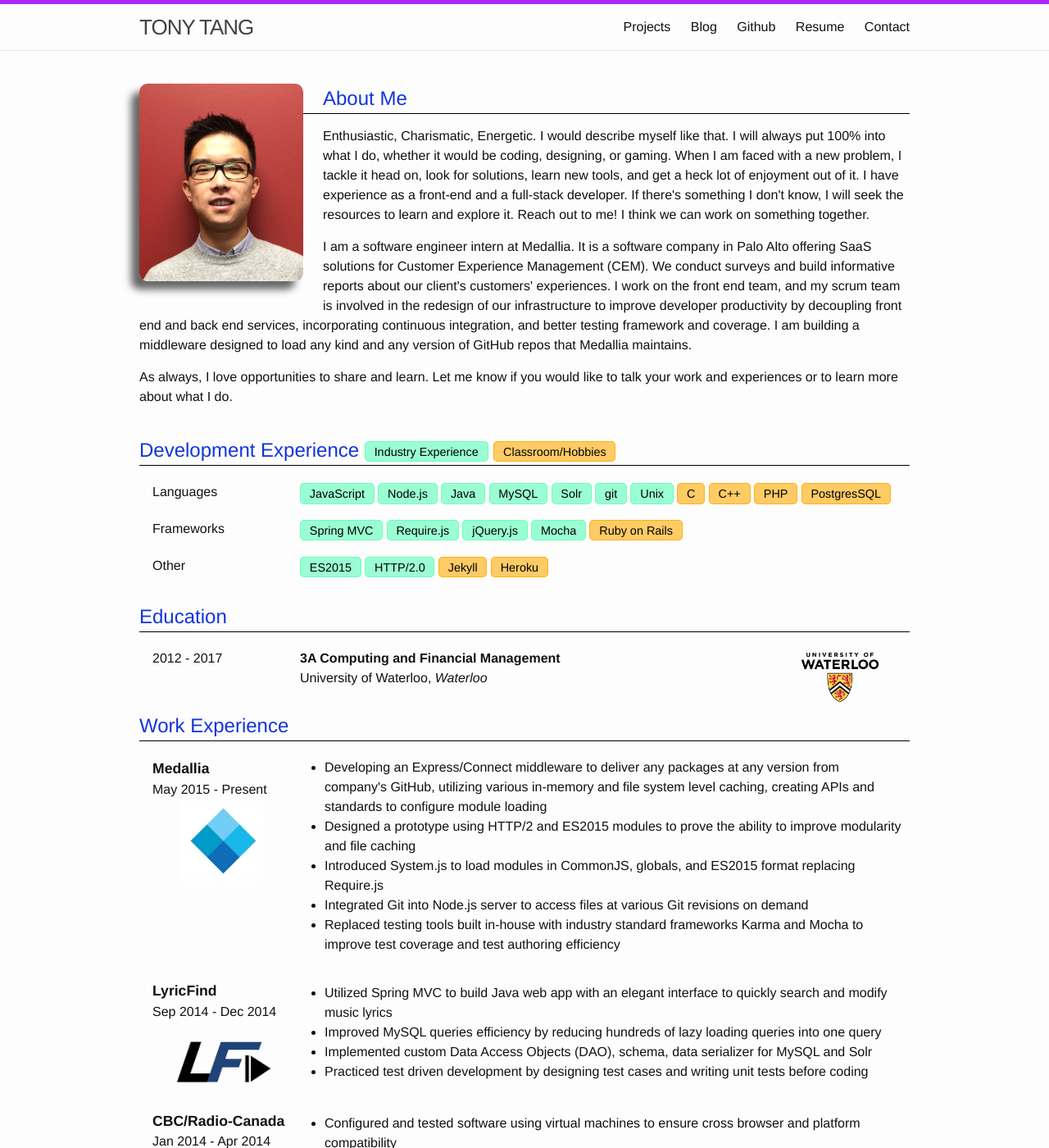
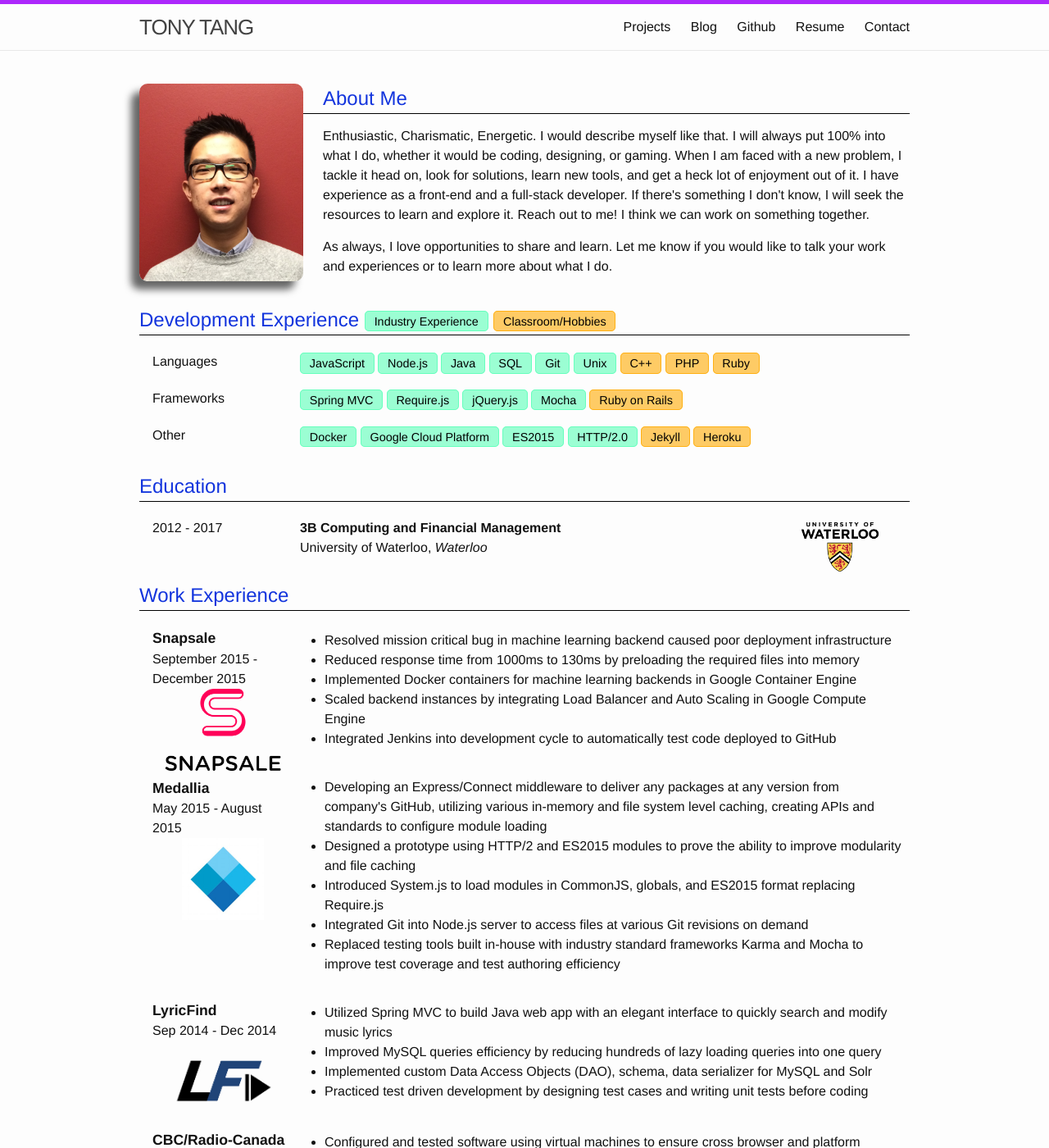
Before and after one commit to nflavour/nflavour.github.io, a Jekyll site: the page built from index.html, in a window 1280 px wide and 1400 px high. Shown: the whole window at 82% size. Built offline with Jekyll 4.4.1, drawn with Linux system fonts in a browser that asks for light colours; nearby versions of some CDN libraries; some of the changed text lies outside the part shown.

Commit message:
updated front page

```diff
--- a/index.html
+++ b/index.html
@@ -23,9 +23,6 @@
 	  			Enthusiastic, Charismatic, Energetic. I would describe myself like that. I will always put 100% into what I do, whether it would be coding, designing, or gaming. When I am faced with a new problem, I tackle it head on, look for solutions, learn new tools, and get a heck lot of enjoyment out of it. I have experience as a front-end and a full-stack developer. If there's something I don't know, I will seek the resources to learn and explore it. Reach out to me! I think we can work on something together.
   			</p>
 	  		<p class="about-me">
-				I am a software engineer intern at Medallia. It is a software company in Palo Alto offering SaaS solutions for Customer Experience Management (CEM). We conduct surveys and build informative reports about our client's customers' experiences. I work on the front end team, and my scrum team is involved in the redesign of our infrastructure to improve developer productivity by decoupling front end and back end services, incorporating continuous integration, and better testing framework and coverage. I am building a middleware designed to load any kind and any version of GitHub repos that Medallia maintains.
-  			</p>
-	  		<p class="about-me">
 				As always, I love opportunities to share and learn. Let me know if you would like to talk your work and experiences or to learn more about what I do.
 	  		</p>
 	  	</div>
@@ -45,14 +42,12 @@
 					  		<span class="skill-pill skill-industry-experience">JavaScript</span>
 				  			<span class="skill-pill skill-industry-experience">Node.js</span>
 					  		<span class="skill-pill skill-industry-experience">Java</span>
-				  			<span class="skill-pill skill-industry-experience">MySQL</span>
-				  			<span class="skill-pill skill-industry-experience">Solr</span>
-				  			<span class="skill-pill skill-industry-experience">git</span>
+				  			<span class="skill-pill skill-industry-experience">SQL</span>
+				  			<span class="skill-pill skill-industry-experience">Git</span>
 				  			<span class="skill-pill skill-industry-experience">Unix</span>
-				  			<span class="skill-pill">C</span>
 				  			<span class="skill-pill">C++</span>
 				  			<span class="skill-pill">PHP</span>
-				  			<span class="skill-pill">PostgresSQL</span>
+				  			<span class="skill-pill">Ruby</span>
 				  		</td>
 				  	</tr>
 				  	<tr>
@@ -68,6 +63,8 @@
 				  	<tr>
 				  		<td>Other</td>
 				  		<td>
+				  			<span class="skill-pill skill-industry-experience">Docker</span>
+				  			<span class="skill-pill skill-industry-experience">Google Cloud Platform</span>
 				  			<span class="skill-pill skill-industry-experience">ES2015</span>
 				  			<span class="skill-pill skill-industry-experience">HTTP/2.0</span>
 				  			<span class="skill-pill">Jekyll</span>
@@ -89,7 +86,7 @@
 						<td>2012 - 2017</td>
 						<td>
 						<img src="/assets/UniversityOfWaterloo_logo_vert_rgb.png" class="waterloo-crest" />
-						<strong>3A Computing and Financial Management</strong><br />
+						<strong>3B Computing and Financial Management</strong><br />
 						University of Waterloo, <em>Waterloo</em>
 						</td>
 					</tr>
@@ -106,8 +103,26 @@
 			  	<table class="skill-section-table">
 			  		<tr>
 			  			<td>
+				  			<div class="work-company-name">Snapsale</div>
+				  			September 2015 - December 2015<br />
+				  			<div class="work-company-logo-wrapper">
+				  				<img src="/assets/snapsale_logo.png" class="work-company-logo" />
+			  				</div>
+			  			</td>
+			  			<td>
+				  			<ul>
+								<li>Resolved mission critical bug in machine learning backend caused poor deployment infrastructure</li>
+								<li>Reduced response time from 1000ms to 130ms by preloading the required files into memory</by>
+								<li>Implemented Docker containers for machine learning backends in Google Container Engine</li>
+								<li>Scaled backend instances by integrating Load Balancer and Auto Scaling in Google Compute Engine</li>
+								<li>Integrated Jenkins into development cycle to automatically test code deployed to GitHub</li>
+							</ul>
+			  			</td>
+			  		</tr>
+			  		<tr>
+			  			<td>
 				  			<div class="work-company-name">Medallia</div>
-				  			May 2015 - Present<br />
+				  			May 2015 - August 2015<br />
 				  			<div class="work-company-logo-wrapper">
 				  				<img src="/assets/medallia_logo.jpeg" class="work-company-logo" />
 			  				</div>
@@ -168,11 +183,12 @@
 		  	<div class="skill-section-body">
 				<table class="skill-section-table">
 					<tr>
-						<td class="work-in-progress">
-							<a href="https://github.com/nflavour/billsplit">Split Bill <em>(Work In Progress)</em></a>
+						<td>
+							<a href="https://github.com/nflavour/billsplit">PayToPotty</a>
 						</td>
 						<td>
-							Split bills paid by different individuals in a group. Inspired by difficulty splitting bills among friends after weekend trip.
+							Web app combining the concept of Airbnb for washrooms to solve the problem of public urination in San Francisco. (Meteor.js hackathon winner, 2015)<br />
+							Tools: <span class="skill-pill skill-industry-experience">JavaScript</span> <span class="skill-pill">Meteor.js</span> <span class="skill-pill">Bootstrap</span> <span class="skill-pill">Google Maps API</span>
 						</td>
 					</tr>
 					<tr>
```
Also changed, not shown: Projects.md (+1 -4 lines), _posts/2015-09-09-leadership-doesnt-need-a-title.md (added, +42 -0 lines), assets/snapsale_logo.png (added).
